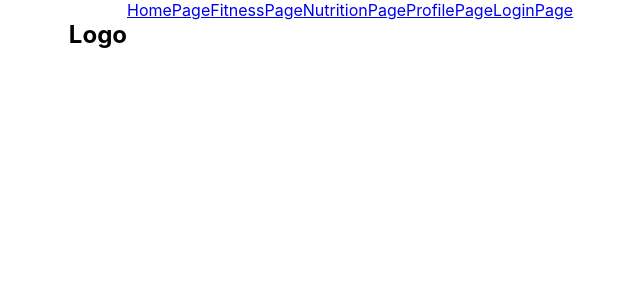
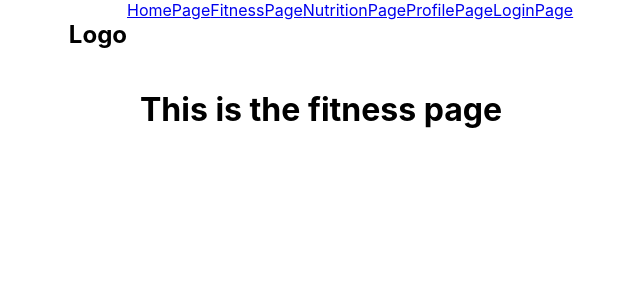
Before and after one commit to pht1207/capstone-fitness-app, a React (Create React App) app: page /FitnessPage in a window 1280 px wide. Shown: the top 300 px of the page, without its empty margins (319-959 px from the left). Built offline with nearby package versions, Linux system fonts and the light colour scheme.

Commit message:
Added some example text to each page

```diff
--- a/src/pages/FitnessPage.js
+++ b/src/pages/FitnessPage.js
@@ -9,7 +9,7 @@ function FitnessPage() {
 
   return (
     <div className="FitnessPage">
-        <p></p>
+        <h1>This is the fitness page</h1>
     </div>
   );
 }
--- a/src/pages/HomePage.js
+++ b/src/pages/HomePage.js
@@ -9,7 +9,7 @@ function HomePage() {
 
   return (
     <div className="HomePage">
-
+        <h1>This is the home page</h1>
     </div>
   );
 }
--- a/src/pages/LoginPage.js
+++ b/src/pages/LoginPage.js
@@ -10,7 +10,7 @@ function LoginPage() {
 
   return (
     <div className="LoginPage">
-
+        <h1>This is the login page</h1>
     </div>
   );
 }
--- a/src/pages/NutritionPage.js
+++ b/src/pages/NutritionPage.js
@@ -9,7 +9,7 @@ function NutritionPage() {
 
   return (
     <div className="FitnessPage">
-
+        <h1>This is the nutrition page</h1>
     </div>
   );
 }
--- a/src/pages/ProfilePage.js
+++ b/src/pages/ProfilePage.js
@@ -9,7 +9,7 @@ function ProfilePage() {
 
   return (
     <div className="ProfilePage">
-
+        <h1>This is the profile page</h1>
     </div>
   );
 }
--- a/src/pages/RegisterPage.js
+++ b/src/pages/RegisterPage.js
@@ -9,7 +9,8 @@ function RegisterPage() {
 
   return (
     <div className="RegisterPage">
-
+        <h1>This is the registration page</h1>
+=
     </div>
   );
 }
```
